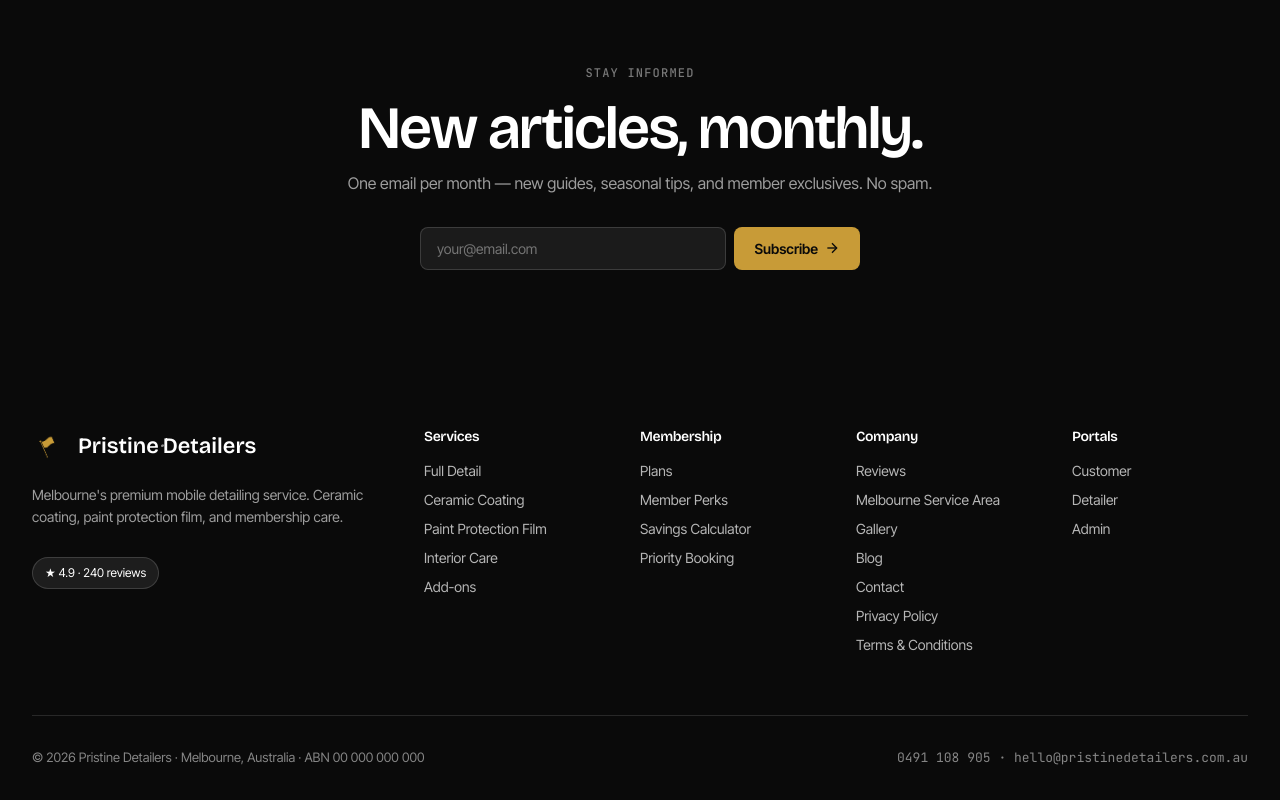
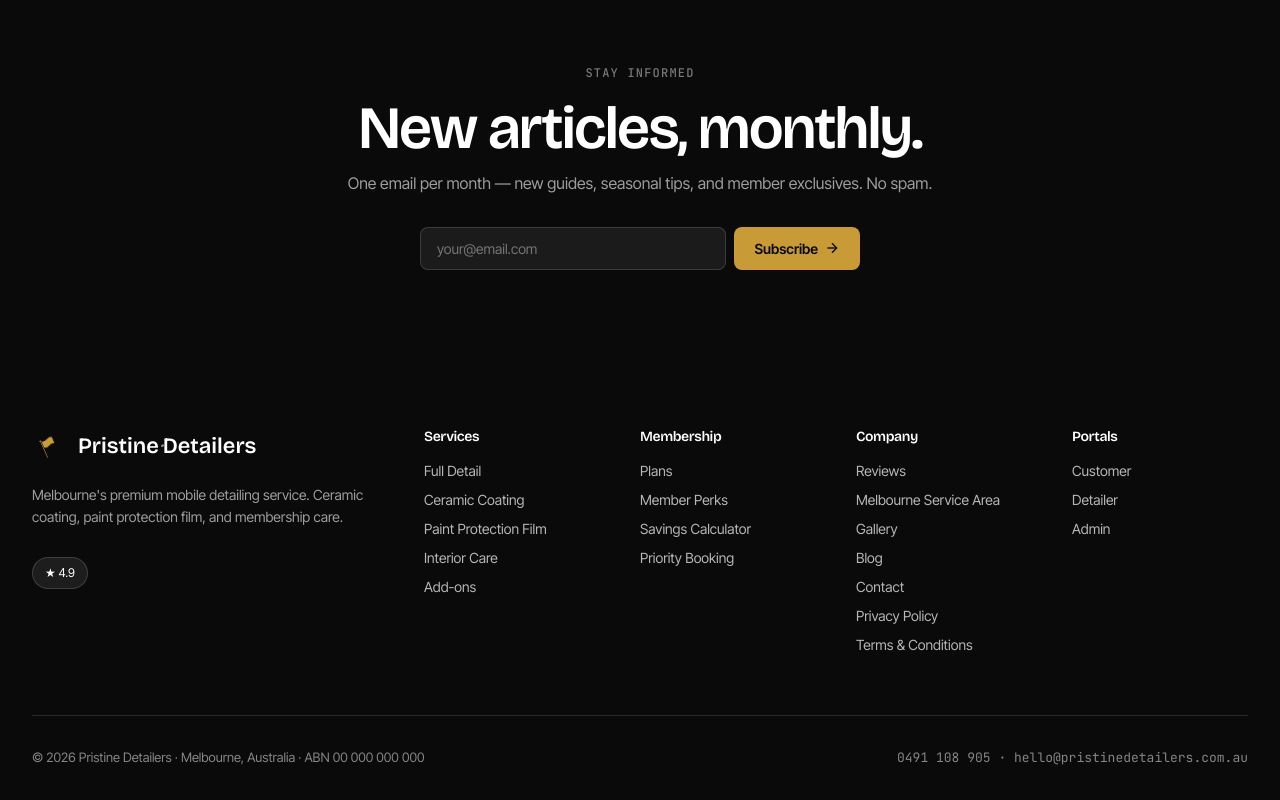
Before and after one commit to hrshdv2nd/pristinedetailers, a Next.js app: page /blog in a window 1280 px wide. Shown: the part 701-1501 px from the top of the page. Built offline with nearby package versions, Linux system fonts and the light colour scheme; no server answers; the database is empty.

Commit message:
view optimization

```diff
--- a/app/about/reviews/page.tsx
+++ b/app/about/reviews/page.tsx
@@ -2,7 +2,7 @@ import { AboutReviews } from '@/components/pages/about-reviews';
 
 export const metadata = {
   title: 'Reviews — Pristine Detailers',
-  description: '4.9 stars across 240 verified customer reviews. Melbourne\'s most trusted mobile detailing service.',
+  description: '4.9 stars from verified customers. Melbourne\'s most trusted mobile detailing service.',
 };
 
 export default function Page() {
--- a/components/pages/gallery.tsx
+++ b/components/pages/gallery.tsx
@@ -67,7 +67,7 @@ export function Gallery() {
           <div className="pd-four-col" style={{ gap: 0, textAlign: 'center' }}>
             {[
               { value: '2,400+', label: 'Cars detailed' },
-              { value: '4.9★', label: '240 reviews' },
+              { value: '4.9★', label: 'Reviews' },
               { value: '8yr', label: 'Max warranty' },
               { value: '6 yrs', label: 'In Melbourne' },
             ].map((s, i) => (
--- a/components/pages/home.tsx
+++ b/components/pages/home.tsx
@@ -65,7 +65,7 @@ function HeroSection() {
                 border: '1px solid #E1DFD8',
               }}
             >
-              ★ 4.9 / 30 reviews
+              ★ 4.9
             </span>
           </div>
           <h1
@@ -818,7 +818,7 @@ function TestimonialsSection() {
         <div style={{ textAlign: 'center', marginBottom: 56 }}>
           <Eyebrow>06 · Reviews</Eyebrow>
           <h2 className="pd-h-sm" style={{ marginTop: 16, fontFamily: "'Bricolage Grotesque', sans-serif", fontWeight: 600 }}>
-            <span style={{ fontStyle: 'italic', fontWeight: 400 }}>4.9 stars</span> across 39 reviews.
+            <span style={{ fontStyle: 'italic', fontWeight: 400 }}>4.9 stars</span> from happy customers.
           </h2>
         </div>
         <div className="pd-three-col" style={{ gap: 20 }}>
--- a/components/shared/footer.tsx
+++ b/components/shared/footer.tsx
@@ -51,7 +51,7 @@ export function Footer() {
                 color: '#fff',
               }}
             >
-              ★ 4.9 · 240 reviews
+              ★ 4.9
             </div>
           </div>
 
--- a/components/shared/nav.tsx
+++ b/components/shared/nav.tsx
@@ -10,7 +10,7 @@ const ABOUT_ITEMS = [
   {
     id: 'reviews',
     label: 'Reviews',
-    desc: '4.9 stars across 240 verified customer reviews in greater Melbourne.',
+    desc: '4.9 stars from verified customers in greater Melbourne.',
     href: '/about/reviews',
     icon: (
       <svg width="17" height="17" viewBox="0 0 24 24" fill="none" stroke="currentColor" strokeWidth="1.8">
@@ -183,7 +183,7 @@ function AboutPanel({
           <div style={{ display: 'flex', flexDirection: 'column', gap: 10 }}>
             {[
               { value: '2,400+', label: 'Cars Detailed' },
-              { value: '4.9 ★', label: '240 Reviews' },
+              { value: '4.9 ★', label: 'Reviews' },
               { value: '6 yrs', label: 'In Melbourne' },
               { value: '60+', label: 'Suburbs Covered' },
             ].map((s) => (
```
